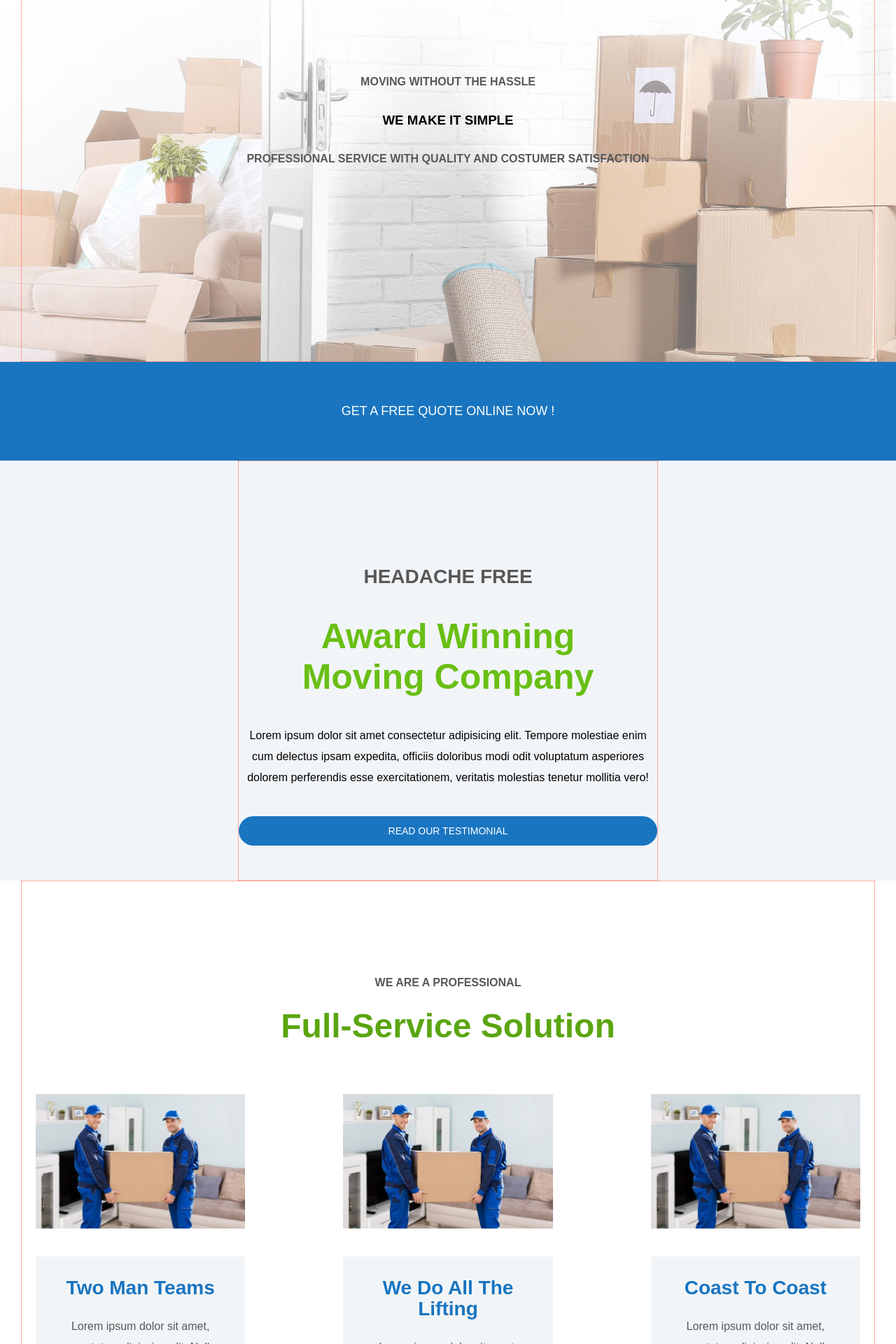
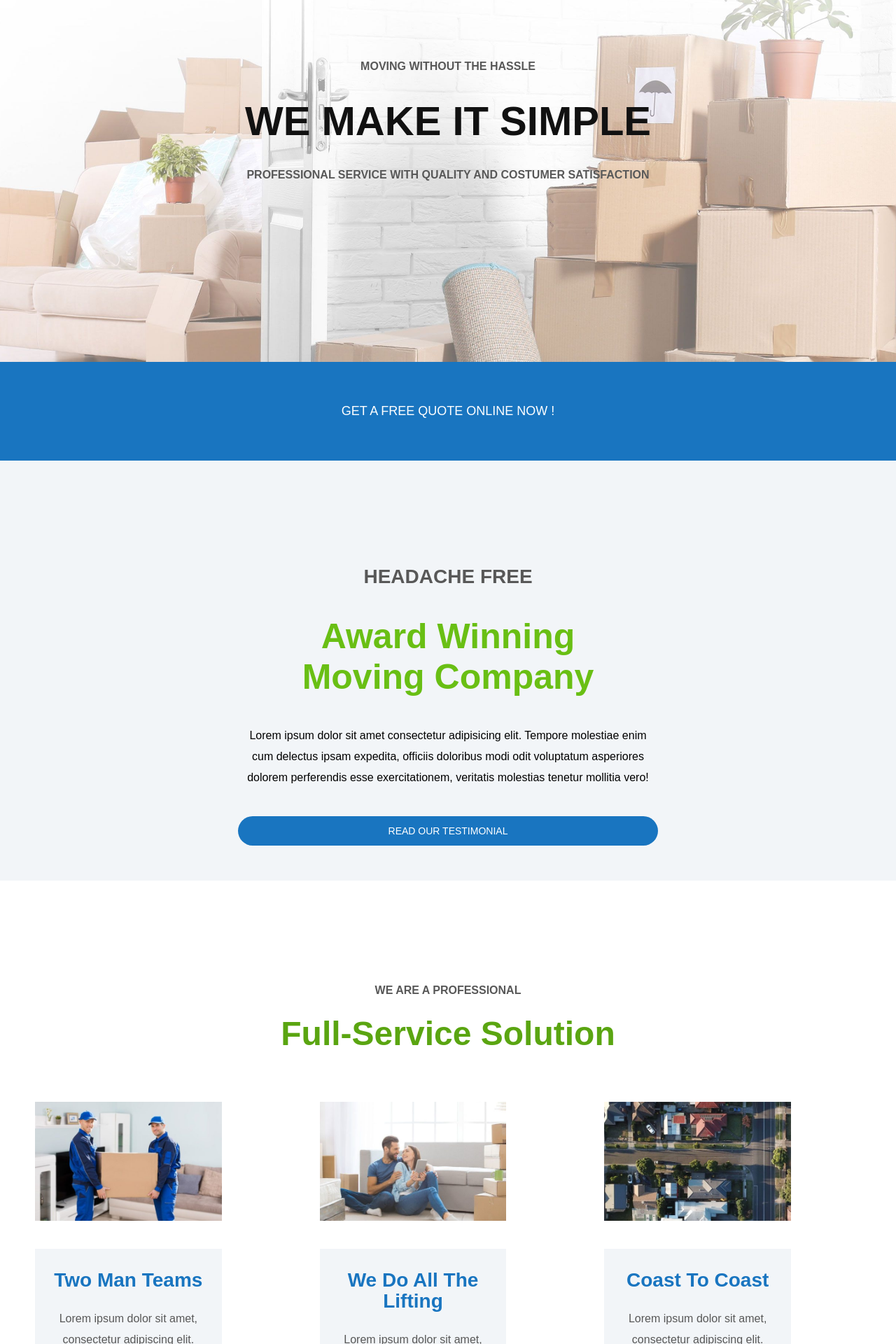
Before and after one commit to Luigidefilippo/proj-html-vuejs, a Vue app: page / in a window 1280 px wide. Shown: the part 220-2140 px from the top of the page at 70% size. Built offline with nearby package versions, Linux system fonts and the light colour scheme.

Commit message:
insert correct images

```diff
--- a/src/components/mainComponents/mainNavbar.vue
+++ b/src/components/mainComponents/mainNavbar.vue
@@ -71,9 +71,11 @@ export default{
 
 nav {
     height: 105px;
+    width: 100%;
 
     .container {
         height: 100%;
+        width: 100%;
         display: flex;
         align-items: center;
         justify-content: space-between;
--- a/src/components/mainComponents/mainSection1.vue
+++ b/src/components/mainComponents/mainSection1.vue
@@ -28,9 +28,9 @@ export default {
         font-size: 16px;
         text-transform: uppercase;
     }
-    h4 {
+    h3 {
         color: $title;
-        font-size: 64px;
+        font-size: 58px;
         text-transform: uppercase;
     }
 }
--- a/src/components/mainComponents/mainSection4.vue
+++ b/src/components/mainComponents/mainSection4.vue
@@ -11,13 +11,13 @@ export default {
                     "buttonText": "read more"
                 },
                 {
-                    "image": "../../../public/avada-movers-serviceonephoto-final-600x383.jpg",
+                    "image": "../../../public/avada-movers-servicetwophoto-final-600x383.jpg",
                     "title": "We Do All The Lifting",
                     "description": "Lorem ipsum dolor sit amet, consectetur adipiscing elit. Nullam ac consectetur augue. Orci varius natoque penatibus et magnis dis parturient montes, nascetur ridiculus mus.",
                     "buttonText": "read more"
                 },
                 {
-                    "image": "../../../public/avada-movers-serviceonephoto-final-600x383.jpg",
+                    "image": "../../../public/avada-movers-servicethreephoto-final-600x383.jpg",
                     "title": "Coast To Coast",
                     "description": "Lorem ipsum dolor sit amet, consectetur adipiscing elit. Nullam ac consectetur augue. Orci varius natoque penatibus et magnis dis parturient montes, nascetur ridiculus mus.",
                     "buttonText": "read more"
@@ -37,6 +37,7 @@ export default {
             <h4>Full-Service Solution</h4>
             <ul class="cards">
                 <cardS4 v-for="(element, i) in cardElements" :key="i" :cardS4Elements="element" />
+                <img src="" alt="">
             </ul>
         </div>
     </section>
--- a/src/components/mainComponents/mainSection6.vue
+++ b/src/components/mainComponents/mainSection6.vue
@@ -13,12 +13,12 @@ import cardS6 from './cards/cardS6.vue';
                     "description": "”Lorem ipsum dolor sit amet, consectetur adipiscing elit. Praesent lectus dolor, aliquet sed maximus et, vestibulum pulvinar leo. Vivamus varius pretium fermentum.”",
                 },
                 {
-                    "image": "../../../public/avada-movers-johndoe-final-200x200.jpg",
+                    "image": "../../../public/avada-movers-janedoe-final-200x200.jpg",
                     "title": "Jane Doe",
                     "description": "”Lorem ipsum dolor sit amet, consectetur adipiscing elit. Praesent lectus dolor, aliquet sed maximus et, vestibulum pulvinar leo. Vivamus varius pretium fermentum.”",
                 },
                 {
-                    "image": "../../../public/avada-movers-johndoe-final-200x200.jpg",
+                    "image": "../../../public/avada-movers-johnsmith-final-200x200.jpg",
                     "title": "John Smith",
                     "description": "”Lorem ipsum dolor sit amet, consectetur adipiscing elit. Praesent lectus dolor, aliquet sed maximus et, vestibulum pulvinar leo. Vivamus varius pretium fermentum.”",
                 },
--- a/src/components/style/main.scss
+++ b/src/components/style/main.scss
@@ -9,7 +9,6 @@
 .container {
     max-width: 1300px;
     margin: 0 auto;
-    border: 1px dotted tomato;
 }
 
 .button {
```
